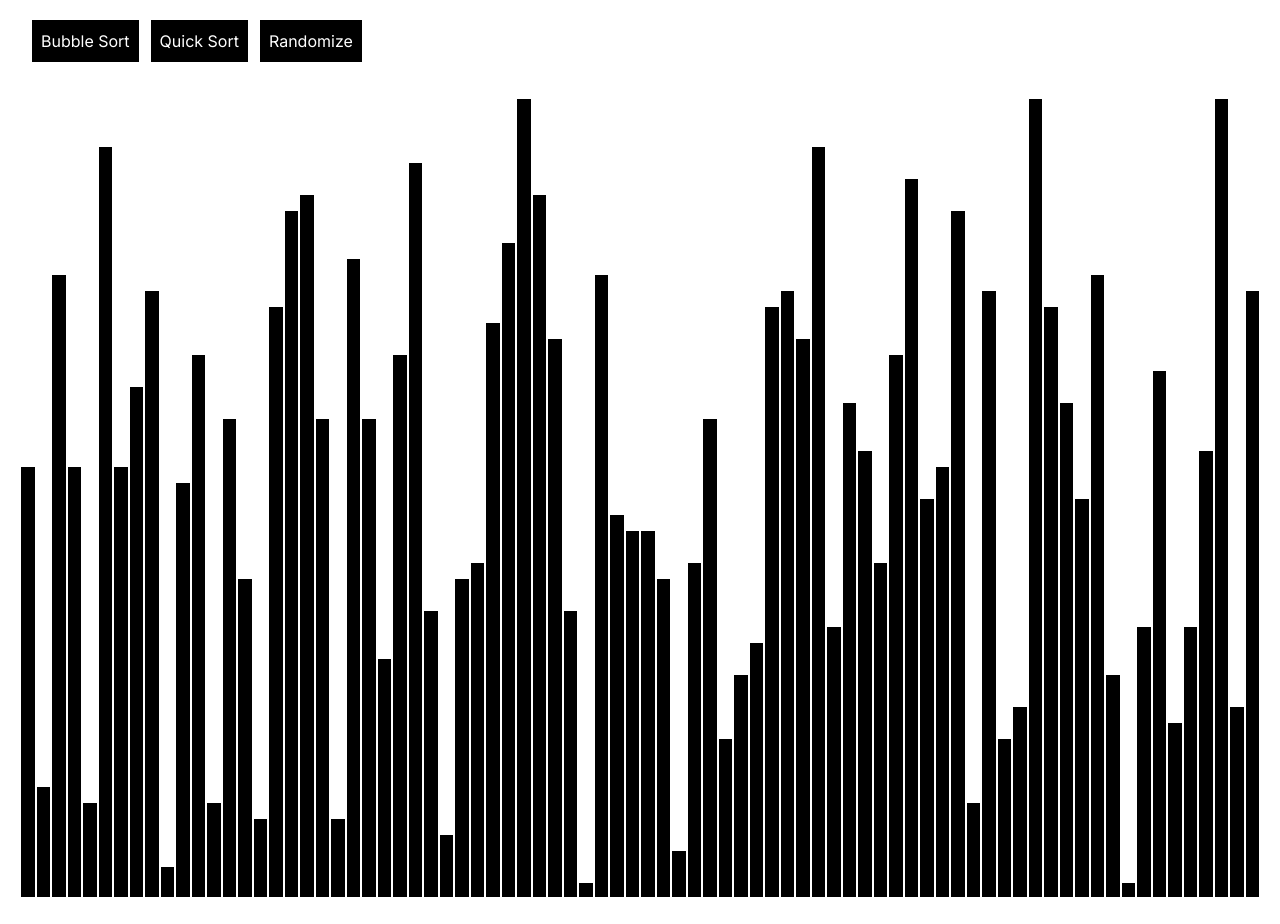
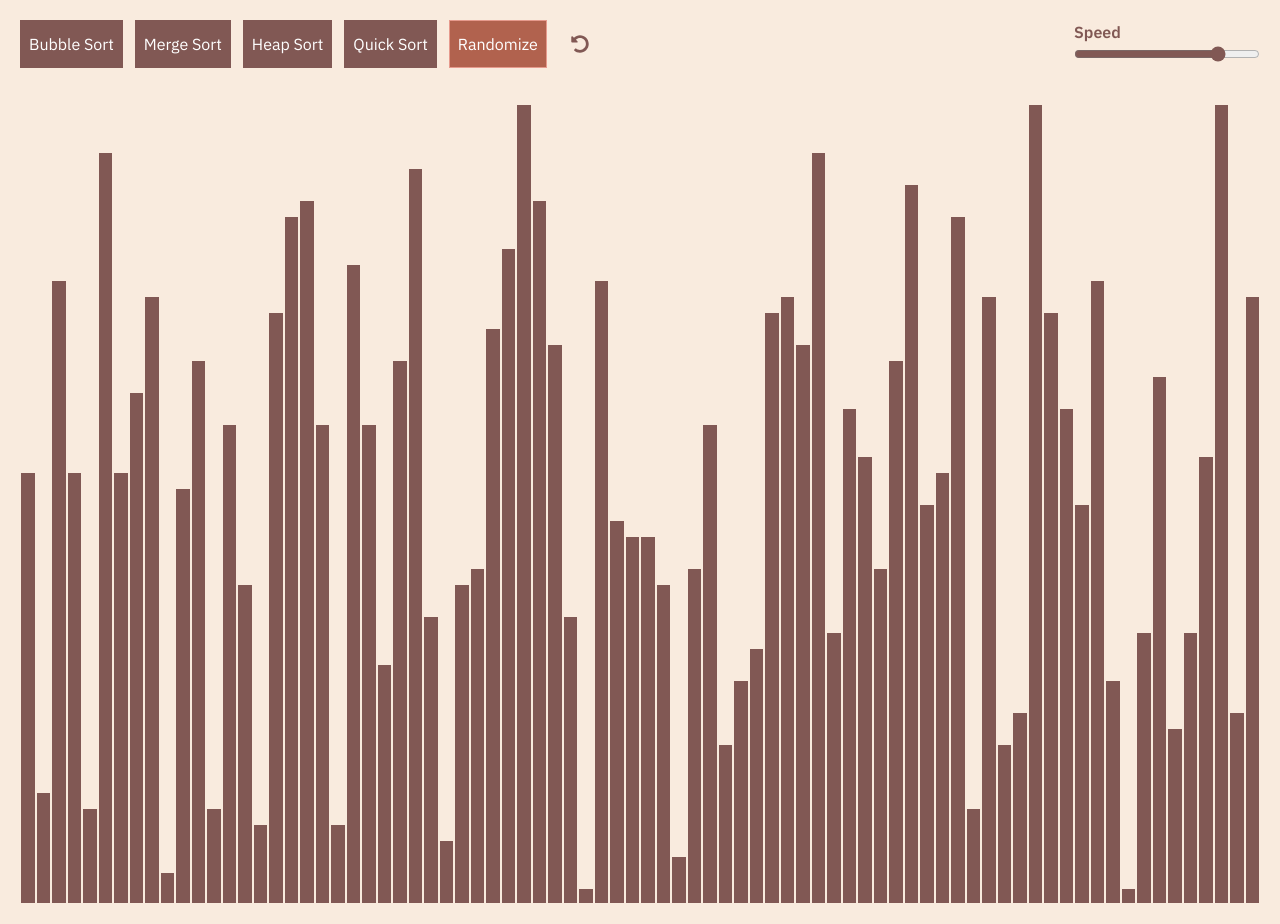
Before and after one commit to kensunjaya/DSA-Visualizer, a Next.js app: page /sorting in a window 1280 px wide. Built offline with nearby package versions, Linux system fonts and the light colour scheme.

Commit message:
added various sorting methods

```diff
--- a/package.json
+++ b/package.json
@@ -21,6 +21,7 @@
     "@types/react": "^18",
     "@types/react-dom": "^18",
     "@types/uuid": "^10.0.0",
+    "daisyui": "^4.12.10",
     "eslint": "^8",
     "eslint-config-next": "14.2.7",
     "postcss": "^8",
--- a/src/app/globals.css
+++ b/src/app/globals.css
@@ -3,3 +3,7 @@
 @tailwind base;
 @tailwind components;
 @tailwind utilities;
+
+body {
+  @apply bg-default;
+}
--- a/src/app/page.tsx
+++ b/src/app/page.tsx
@@ -9,15 +9,15 @@ export default function Home() {
   const router = useRouter();
 
   return (
-    <main className="min-h-screen w-screen p-5 flex">
+    <main className="min-h-screen w-screen p-5 flex font-ibm">
       <button
-        className="hover:opacity-80 hover:shadow-lg p-3 bg-black text-white text-xl font-ibm w-fit h-fit"
+        className="hover:opacity-80 hover:shadow-lg p-3 bg-black text-white text-xl w-fit h-fit"
         onClick={() => router.push("/linked-list")}
       >
         Linked List
       </button>
       <button
-        className="hover:opacity-80 hover:shadow-lg p-3 bg-black text-white text-xl font-ibm w-fit h-fit ml-3"
+        className="hover:opacity-80 hover:shadow-lg p-3 bg-black text-white text-xl w-fit h-fit ml-3"
         onClick={() => router.push("/sorting")}
       >
         Sorting
--- a/src/app/sorting/page.tsx
+++ b/src/app/sorting/page.tsx
@@ -1,11 +1,36 @@
 "use client";
-import { useEffect, useState } from "react";
+import { useEffect, useRef, useState } from "react";
 import { SortingBar } from "@/components/sorting-bar";
+import { FaUndoAlt } from "react-icons/fa";
 
 export default function Home() {
   const [items, setItems] = useState<number[]>([]);
+  const [prevItems, setPrevItems] = useState<number[]>([]);
   const [isSorting, setIsSorting] = useState<boolean>(false);
   const [currentBar, setCurrentBar] = useState<number | null>(null);
+  const [timeElapsed, setTimeElapsed] = useState<number>(0);
+  const [isInitialState, setIsInitialState] = useState<boolean>(true);
+  const [speed, setSpeed] = useState<string>("8");
+
+  const speedRef = useRef(speed);
+
+  const speedMap: { [key: string]: number } = {
+    "0": 3000,
+    "1": 2000,
+    "2": 1000,
+    "3": 500,
+    "4": 300,
+    "5": 200,
+    "6": 100,
+    "7": 50,
+    "8": 20,
+    "9": 10,
+    "10": 0,
+  }
+
+  useEffect(() => {
+    speedRef.current = speed;
+  }, [speed]);
 
   const checkSorted = async () => {
     for (let i = 0; i < items.length; i++) {
@@ -14,7 +39,7 @@ export default function Home() {
         return false;
       }
       setCurrentBar(i);
-      await new Promise<void>((resolve) => setTimeout(resolve, 10));
+      await new Promise<void>((resolve) => setTimeout(resolve, 5));
     }
     setCurrentBar(null);
   };
@@ -33,13 +58,125 @@ export default function Home() {
           arrayCopy[i + 1] = temp;
           swapped = true;
           setItems([...arrayCopy]);
-          await new Promise<void>((resolve) => setTimeout(resolve, 20));
+          await new Promise<void>((resolve) => setTimeout(resolve, speedMap[speedRef.current]));
         }
       }
     } while (swapped);
     setIsSorting(false);
     setCurrentBar(null);
     return arrayCopy;
+  };
+
+  const mergeSort = async (arr: number[], left = 0, right = arr.length - 1): Promise<number[]> => {
+    if (left >= right) {
+      return [arr[left]];
+    }
+
+    const mid = Math.floor((left + right) / 2);
+    const leftArr = await mergeSort(arr, left, mid);
+    const rightArr = await mergeSort(arr, mid + 1, right);
+    return merge(leftArr, rightArr, left, right);
+  };
+
+  const merge = async (leftArr: number[], rightArr: number[], left: number, right: number): Promise<number[]> => {
+    let sortedArray: number[] = [];
+    let i = 0, j = 0;
+
+    while (i < leftArr.length && j < rightArr.length) {
+      if (leftArr[i] < rightArr[j]) {
+        sortedArray.push(leftArr[i]);
+        setCurrentBar(left + i);
+        i++;
+      } else {
+        sortedArray.push(rightArr[j]);
+        setCurrentBar(left + i + j);
+        j++;
+      }
+
+      await new Promise<void>((resolve) => setTimeout(resolve, speedMap[speedRef.current]));
+      setItems((prevItems) => {
+        const newItems = [...prevItems];
+        sortedArray.forEach((val, index) => {
+          newItems[left + index] = val;
+        });
+        return newItems;
+      });
+    }
+
+    while (i < leftArr.length) {
+      sortedArray.push(leftArr[i]);
+      setCurrentBar(left + i);
+      i++;
+
+      await new Promise<void>((resolve) => setTimeout(resolve, speedMap[speedRef.current]));
+      setItems((prevItems) => {
+        const newItems = [...prevItems];
+        sortedArray.forEach((val, index) => {
+          newItems[left + index] = val;
+        });
+        return newItems;
+      });
+    }
+
+    while (j < rightArr.length) {
+      sortedArray.push(rightArr[j]);
+      setCurrentBar(left + i + j);
+      j++;
+
+      await new Promise<void>((resolve) => setTimeout(resolve, speedMap[speedRef.current]));
+      setItems((prevItems) => {
+        const newItems = [...prevItems];
+        sortedArray.forEach((val, index) => {
+          newItems[left + index] = val;
+        });
+        return newItems;
+      });
+    }
+
+    return sortedArray;
+  };
+
+  const heapify = async (arr: number[], n: number, i: number) => {
+    let largest = i;
+    const left = 2 * i + 1;
+    const right = 2 * i + 2;
+
+    if (left < n && arr[left] > arr[largest]) {
+      largest = left;
+    }
+
+    if (right < n && arr[right] > arr[largest]) {
+      largest = right;
+    }
+
+    if (largest !== i) {
+      [arr[i], arr[largest]] = [arr[largest], arr[i]];
+      setItems([...arr]);
+      setCurrentBar(i);
+      await new Promise<void>((resolve) => setTimeout(resolve, speedMap[speedRef.current]));
+      await heapify(arr, n, largest);
+    }
+  };
+
+  const heapSort = async (arr: number[]) => {
+    setIsSorting(true);
+    const n = arr.length;
+
+    for (let i = Math.floor(n / 2) - 1; i >= 0; i--) {
+      await heapify(arr, n, i);
+    }
+
+    for (let i = n - 1; i > 0; i--) {
+      [arr[0], arr[i]] = [arr[i], arr[0]];
+      setItems([...arr]);
+      setCurrentBar(i);
+      await new Promise<void>((resolve) => setTimeout(resolve, speedMap[speedRef.current]));
+      await heapify(arr, i, 0);
+    }
+
+    setIsSorting(false);
+    setCurrentBar(null);
+    return arr;
   };
 
   const quickSort = async (arr: number[], left = 0, right = arr.length - 1) => {
@@ -61,19 +198,21 @@ export default function Home() {
       if (arr[j] < pivot) {
         [arr[i], arr[j]] = [arr[j], arr[i]];
         setItems([...arr]);
-        await new Promise<void>((resolve) => setTimeout(resolve, 50));
+        await new Promise<void>((resolve) => setTimeout(resolve, speedMap[speedRef.current]));
         i++;
       }
     }
     [arr[i], arr[right]] = [arr[right], arr[i]];
     setItems([...arr]);
-    await new Promise<void>((resolve) => setTimeout(resolve, 50));
+    await new Promise<void>((resolve) => setTimeout(resolve, speedMap[speed]));
     return i;
   };
 
   const randomize = () => {
     const items = Array.from({ length: 80 }, () => Math.floor(Math.random() * 50 + 1));
     setItems(items);
+    setPrevItems([...items]);
+    setIsInitialState(true);
   }
 
   useEffect(() => {
@@ -81,42 +220,97 @@ export default function Home() {
   }, []);
 
   return (
-    <main className="min-h-screen w-screen p-5">
+    <main className="min-h-screen w-screen p-5 font-ibm text-secondary">
+      <div className="flex flex-row justify-between">
         <button
           disabled={isSorting}
-        className="bg-black text-white p-2 border border-black ml-3 hover:shadow-lg transition hover:opacity-80"
-        onClick={() => {
+          className="bg-secondary text-white p-2 border border-secondary hover:shadow-lg transition hover:opacity-80"
+          onClick={async () => {
+            if (await checkSorted()) return;
+            const start = Date.now();
+            setIsInitialState(false);
+            bubbleSort(items).then(() => {
+              setTimeElapsed((Date.now() - start) / 1000);
               checkSorted();
-          bubbleSort(items)
-
+            });
           }}
         >
           Bubble Sort
         </button>
         <button
           disabled={isSorting}
-        className="bg-black text-white p-2 border border-black ml-3 hover:shadow-lg transition hover:opacity-80"
-        onClick={() => quickSort(items).then(() => {
+          className="bg-secondary text-white p-2 border border-secondary ml-3 hover:shadow-lg transition hover:opacity-80"
+          onClick={async () => {
+            if (await checkSorted()) return;
+            const start = Date.now();
+            setIsInitialState(false);
+            mergeSort(items).then(() => {
+              setTimeElapsed((Date.now() - start) / 1000);
               checkSorted();
+            });
+          }}
+        >
+          Merge Sort
+        </button>
+        <button
+          disabled={isSorting}
+          className="bg-secondary text-white p-2 border border-secondary ml-3 hover:shadow-lg transition hover:opacity-80"
+          onClick={async () => {
+            if (await checkSorted()) return;
+            const start = Date.now();
+            setIsInitialState(false);
+            heapSort(items).then(() => {
+              setTimeElapsed((Date.now() - start) / 1000);
+              checkSorted();
+            });
+          }}
+        >
+          Heap Sort
+        </button>
+        <button
+          disabled={isSorting}
+          className="bg-secondary text-white p-2 border border-secondary ml-3 hover:shadow-lg transition hover:opacity-80"
+          onClick={async () =>
+          {if (await checkSorted()) return;
+            const start = Date.now();
+            setIsInitialState(false);
+            setIsSorting(true);
+            quickSort(items).then(() => {
             setIsSorting(false);
             setCurrentBar(null);
+            setTimeElapsed((Date.now() - start) / 1000);
             checkSorted();
-        })}
+          })}}
         >
           Quick Sort
         </button>
+
         <button
           disabled={isSorting}
-        className="bg-black text-white p-2 border border-black ml-3 hover:shadow-lg transition hover:opacity-80"
-        onClick={randomize}
+          className="bg-fourth text-white p-2 border border-third ml-3 hover:shadow-lg transition hover:opacity-80"
+          onClick={() => randomize()}
         >
           Randomize
         </button>
+        <button
+          className="items-center ml-3 p-3 hover:opacity-80 hover:cursor-pointer text-lg"
+          onClick={() => {setItems([...prevItems])}}
+          disabled={isInitialState || isSorting}
+        >
+          <FaUndoAlt className="text-secondary" />
+        </button>
+        <div className="ml-auto w-[15%]">
+          <div className="font-semibold">Speed</div>
+          <input type="range" min={0} max="10" value={speed} step={1} onChange={(e) => setSpeed(e.target.value)} className="accent-secondary w-full" />
+        </div>
+      </div>
       <div className="w-full flex flex-row items-end mt-5 min-h-[51rem]">
       {items.map((item, index) => (
-        <SortingBar key={index} value={item} color={currentBar === index ? 'bg-green-600' : 'bg-black'}/>
+        <SortingBar key={index} value={item} color={currentBar === index ? 'bg-third' : 'bg-secondary'}/>
       ))}
       </div>
+      {(!isInitialState && isSorting) && <div className="w-full text-center p-3 font-semibold">Sorting...</div>}
+      {(!isInitialState && !isSorting) && <div className="w-full text-center p-3 font-semibold">{`Time Elapsed: ${timeElapsed}s`}</div>}
     </main>
   );
 }
--- a/src/components/sorting-bar.tsx
+++ b/src/components/sorting-bar.tsx
@@ -5,8 +5,8 @@ interface SortingBarProps {
 
 export const SortingBar = ({ value, color }: SortingBarProps) => {
   return (
-    <div style={{ height: `${value}rem` }} className={`w-[1rem] border border-white ${color}`}>
-      <div className="bg-black text-white" />
+    <div style={{ height: `${value}rem` }} className={`w-full border border-primary ${color}`}>
+      <div className="bg-secondary" />
     </div>
   );
 };
--- a/tailwind.config.ts
+++ b/tailwind.config.ts
@@ -1,6 +1,7 @@
 import type { Config } from "tailwindcss";
 
 const presets = require("./themes/presets");
+const tokens = require("./themes/tokens");
 
 const config: Config = {
   content: [
@@ -11,6 +12,7 @@ const config: Config = {
   theme: {
     extend: {
       ...presets,
+      ...tokens,
       backgroundImage: {
         "gradient-radial": "radial-gradient(var(--tw-gradient-stops))",
         "gradient-conic":
@@ -18,6 +20,8 @@ const config: Config = {
       },
     },
   },
-  plugins: [],
+  plugins: [
+    require('daisyui'),
+  ],
 };
 export default config;
--- a/themes/presets.ts
+++ b/themes/presets.ts
@@ -2,6 +2,9 @@
 
 /** @type {import('tailwindcss').Config} */
 module.exports = {
+  backgroundColor: {
+    default: "#F9EBDE",
+  },
   fontFamily: {
     ibm: ["IBM Plex Sans", "sans-serif"],
   },
--- /dev/null
+++ b/themes/tokens.ts
@@ -0,0 +1,8 @@
+module.exports = {
+  colors: {
+    primary: "#F9EBDE",
+    secondary: "#815854",
+    third: "#E69A8D",
+    fourth: "#B1624E",
+  },
+};
```
Also changed, not shown: src/app/linked-list/page.tsx (+6 -7 lines), src/components/linked-list-node.tsx (+5 -5 lines), 1 other file (tests, documents, lock files or other folders). Lines whose indentation alone changed are shown as unchanged.
